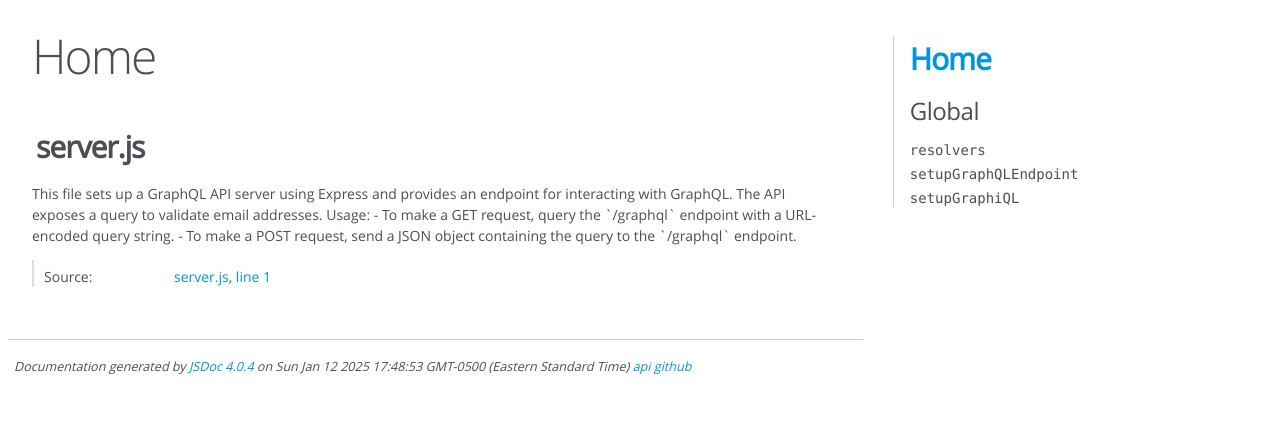
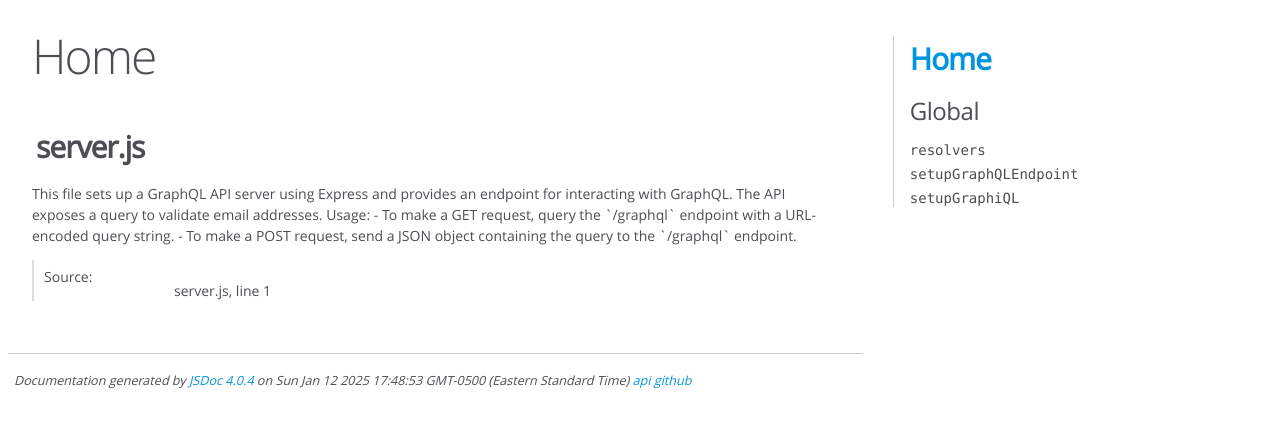
Before and after one commit to linuxfandudeguy/email-validator-graphql, a website: page views/index.html in a window 1280 px wide. Drawn offline with Linux system fonts and the light colour scheme.

Commit message:
Update index.html

```diff
--- a/views/index.html
+++ b/views/index.html
@@ -103,7 +103,7 @@ Usage:
 
     <dt class="tag-source">Source:</dt>
     <dd class="tag-source"><ul class="dummy"><li>
-        <a href="server.js.html">server.js</a>, <a href="server.js.html#line1">line 1</a>
+       <p>server.js, line 1</p>
     </li></ul></dd>
 
 
```
